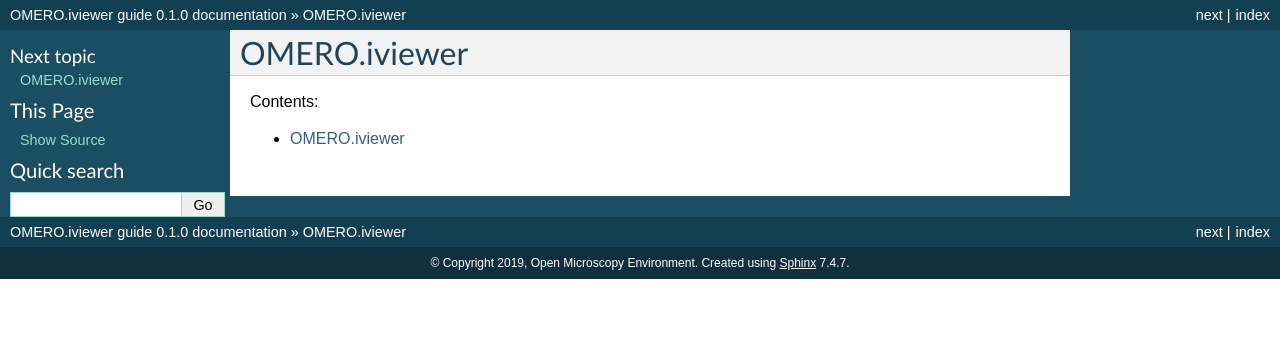
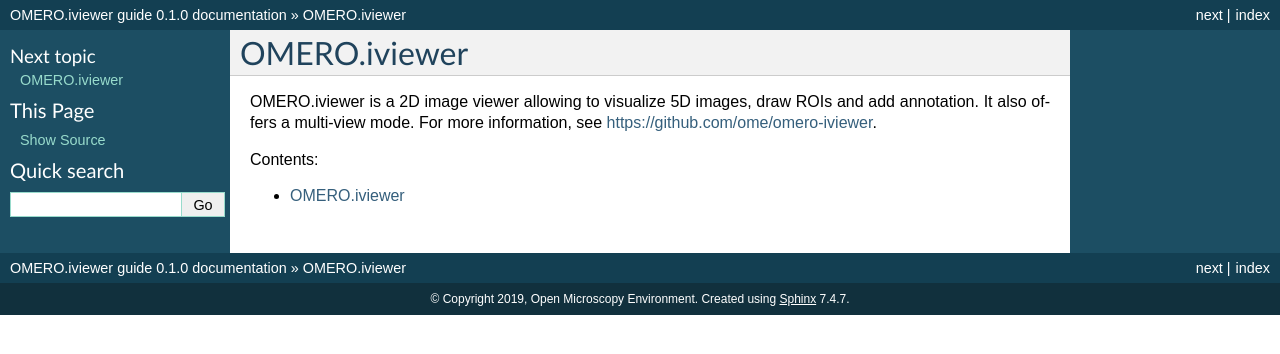
Before and after one commit to ome/omero-guide-iviewer, a Sphinx documentation site: the page built from docs/index.rst, in a window 1280 px wide. Shown: the top 354 px of the page. Built offline with Sphinx 7.4.7, drawn with Linux system fonts in a browser that asks for light colours.

Commit message:
add short description

```diff
--- a/docs/index.rst
+++ b/docs/index.rst
@@ -1,5 +1,8 @@
 OMERO.iviewer
 =============
+
+OMERO.iviewer is a 2D image viewer allowing to visualize 5D images, draw ROIs and add annotation. It also offers a multi-view mode. For more information, see https://github.com/ome/omero-iviewer.
+
 
 Contents:
 
```
